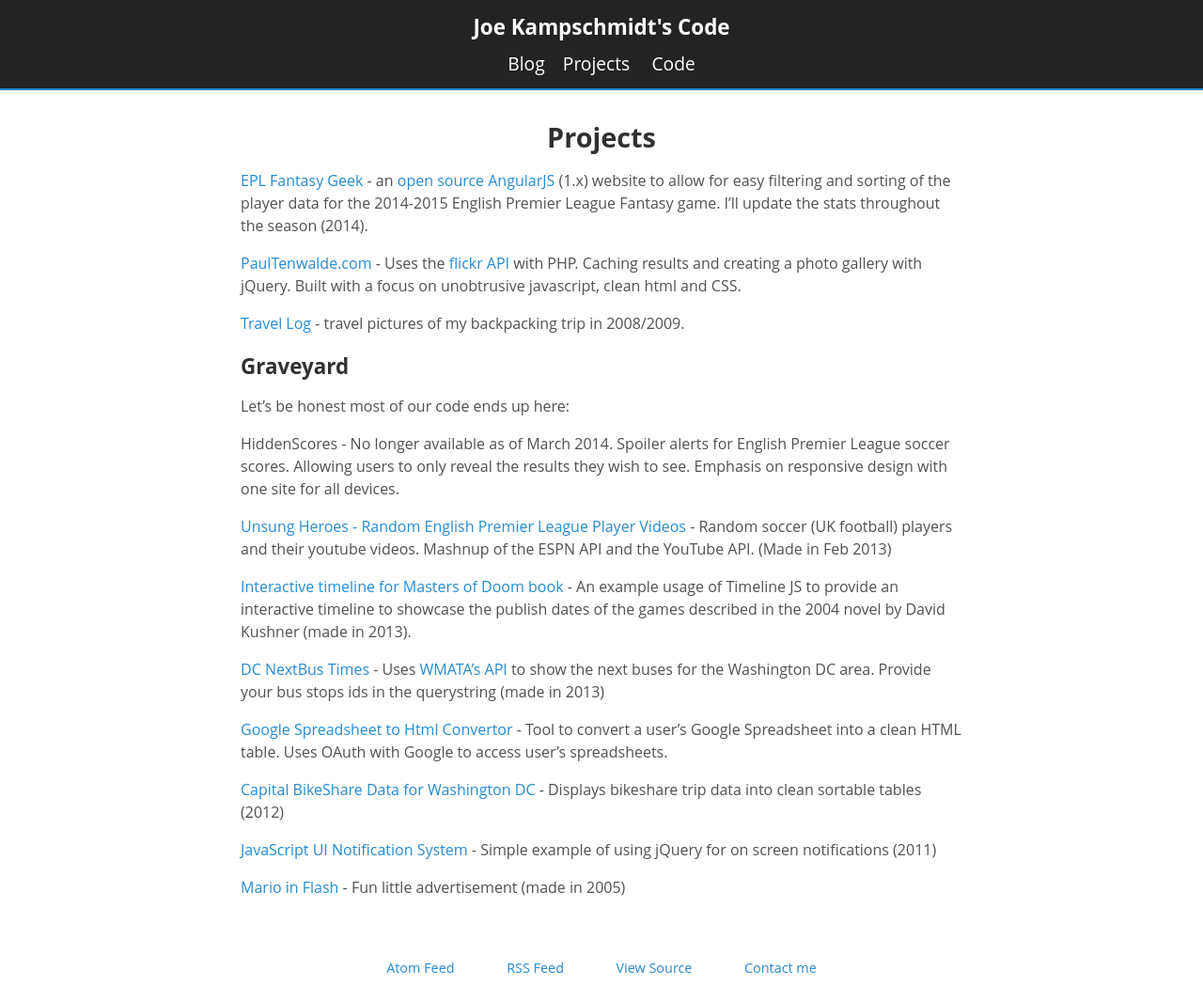
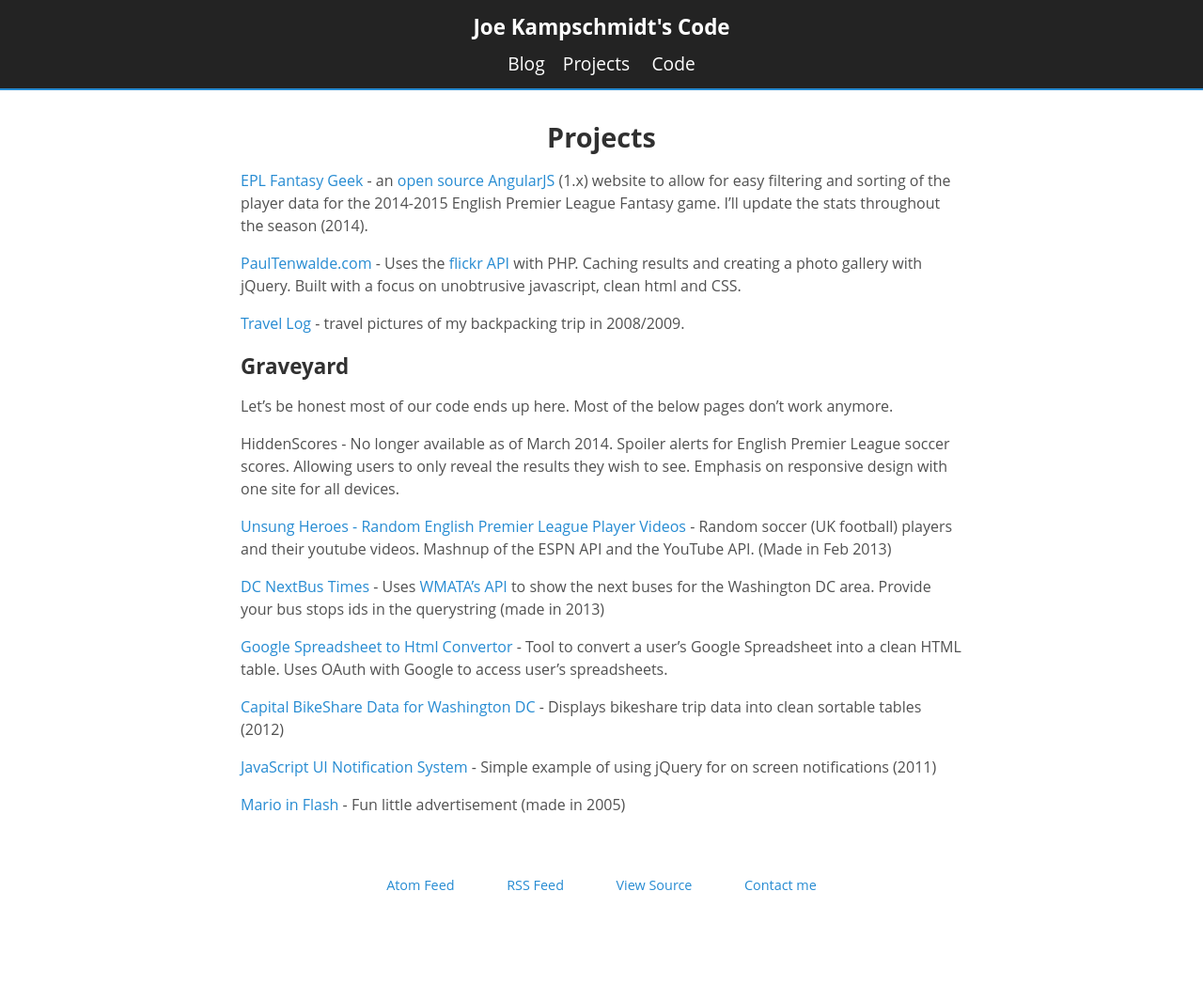
Before and after one commit to jokecamp/jokecamp.com, a Jekyll site: the page built from projects.md, in a window 1280 px wide. Shown: the whole page at 94% size. Built offline with Jekyll 4.4.1, drawn with Linux system fonts in a browser that asks for light colours; Markdown is read by kramdown in place of the engine named in the settings; after the commit the page ends 977 px from its top, so only the background shows below that.

Commit message:
Updated projects

```diff
--- a/projects.md
+++ b/projects.md
@@ -20,13 +20,11 @@ sitemap:
 
 ## Graveyard
 
-Let's be honest most of our code ends up here:
+Let's be honest most of our code ends up here. Most of the below pages don't work anymore.
 
 - HiddenScores - No longer available as of March 2014. Spoiler alerts for English Premier League soccer scores. Allowing users to only reveal the results they wish to see. Emphasis on responsive design with one site for all devices.
 
 - [Unsung Heroes - Random English Premier League Player Videos](http://www.jokecamp.com/lab/randomplayer/) - Random soccer (UK football) players and their youtube videos. Mashnup of the ESPN API and the YouTube API. (Made in Feb 2013)
-
-- [Interactive timeline for Masters of Doom book](http://www.jokecamp.com/doom/) - An example usage of Timeline JS to provide an interactive timeline to showcase the publish dates of the games described in the 2004 novel by David Kushner (made in 2013).
 
 - [DC NextBus Times](http://www.jokecamp.com/lab/metro/NextBus.html?Stopids=1002383,1002362) - Uses [WMATA's API](http://developer.wmata.com/) to show the next buses for the Washington DC area. Provide your bus stops ids in the querystring (made in 2013)
 
```
